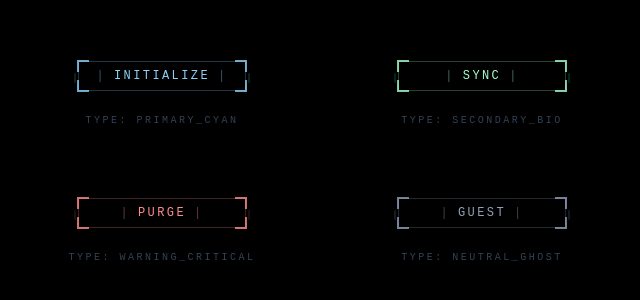
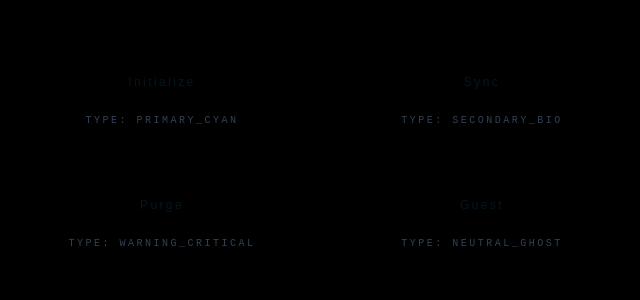
Before and after one commit to arrifat346afs/game-ui, a React (Vite) app: page / in a window 1280 px wide. Shown: the part 240-540 px from the top of the page, without its empty margins (318-958 px from the left). Built offline with nearby package versions, Linux system fonts and the light colour scheme.

Commit message:
refactor(button): replace inline variant styles with cn utility, update imports

```diff
--- a/src/components/ui/button.tsx
+++ b/src/components/ui/button.tsx
@@ -1,143 +1,34 @@
-/* eslint-disable react-refresh/only-export-components */
-import { Button as ButtonPrimitive, type ButtonProps } from "@base-ui/react/button"
+import { Button as ButtonPrimitive } from "@base-ui/react/button"
 import { cva, type VariantProps } from "class-variance-authority"
 
 import { cn } from "@/lib/utils"
-import React from "react"
 
-
-const variantConfig = {
-  // Standard Sci-Fi Variants
-  default: {
-    base: "text-[#8cd1fa]",
-    glow: "shadow-[#33a3be]",
-    line: "bg-[#8cd1fa]",
-    innerBg: "bg-[#142c2b]",
-    outerBg: "from-[#214d58] to-[#0a1f24]",
-    dot: "bg-[#244e4d]",
-    dotHover: "bg-[#5edaff]",
-    textGlow: "group-hover/button:text-shadow-blue",
-    lineGlow: "group-hover/button:shadow-[0_0_8px_3px_rgba(140,209,250,0.85)]",
-    innerGlow: "group-hover/button:shadow-[inset_0_0_18px_rgba(140,209,250,0.12)]",
-    outerGlow: "hover:shadow-[0_0_18px_5px_rgba(51,163,190,0.4)]",
-  },
-  secondary: {
-    base: "text-[#a3ffcc]",
-    glow: "shadow-[#22c55e]",
-    line: "bg-[#a3ffcc]",
-    innerBg: "bg-[#062e1c]",
-    outerBg: "from-[#064e3b] to-[#022c22]",
-    dot: "bg-[#065f46]",
-    dotHover: "bg-[#34d399]",
-    textGlow: "group-hover/button:text-shadow-green",
-    lineGlow: "group-hover/button:shadow-[0_0_8px_3px_rgba(163,255,204,0.85)]",
-    innerGlow: "group-hover/button:shadow-[inset_0_0_18px_rgba(163,255,204,0.12)]",
-    outerGlow: "hover:shadow-[0_0_18px_5px_rgba(34,197,94,0.4)]",
-  },
-  destructive: {
-    base: "text-[#ff8c8c]",
-    glow: "shadow-[#ef4444]",
-    line: "bg-[#ff8c8c]",
-    innerBg: "bg-[#2e1414]",
-    outerBg: "from-[#451a1a] to-[#1a0a0a]",
-    dot: "bg-[#4e2424]",
-    dotHover: "bg-[#ff5e5e]",
-    textGlow: "group-hover/button:text-shadow-red",
-    lineGlow: "group-hover/button:shadow-[0_0_8px_3px_rgba(255,140,140,0.85)]",
-    innerGlow: "group-hover/button:shadow-[inset_0_0_18px_rgba(255,140,140,0.12)]",
-    outerGlow: "hover:shadow-[0_0_18px_5px_rgba(239,68,68,0.4)]",
-  },
-  outline: {
-    base: "text-slate-400",
-    glow: "shadow-slate-500",
-    line: "bg-slate-400",
-    innerBg: "bg-slate-900/50",
-    outerBg: "from-slate-800 to-black",
-    dot: "bg-slate-700",
-    dotHover: "bg-slate-200",
-    textGlow: "group-hover/button:text-shadow-white",
-    lineGlow: "group-hover/button:shadow-[0_0_8px_3px_rgba(148,163,184,0.7)]",
-    innerGlow: "group-hover/button:shadow-[inset_0_0_18px_rgba(148,163,184,0.08)]",
-    outerGlow: "hover:shadow-[0_0_18px_5px_rgba(100,116,139,0.35)]",
-  },
-  // Evil Variants (Modified behavior)
-  "evil-cyan": {
-    base: "text-[#8cd1fa] font-mono tracking-[0.2em]",
-    glow: "shadow-[#33a3be]",
-    line: "bg-[#8cd1fa]",
-    innerBg: "bg-black/40",
-    outerBg: "from-[#0a1f24] to-black",
-    dot: "bg-[#244e4d]",
-    dotHover: "bg-[#5edaff]",
-    textGlow: "group-hover/button:text-shadow-blue",
-    lineGlow: "group-hover/button:shadow-[0_0_10px_4px_rgba(140,209,250,0.9)]",
-    innerGlow: "group-hover/button:shadow-[inset_0_0_22px_rgba(140,209,250,0.18)]",
-    outerGlow: "hover:shadow-[0_0_18px_5px_rgba(140,209,250,0.6),0_0_50px_18px_rgba(51,163,190,0.3)]",
-    borderColor: "border-[#8cd1fa]/25 hover:border-[#8cd1fa]/80",
-  },
-  "evil-bio": {
-    base: "text-[#a3ffcc] font-mono tracking-[0.2em]",
-    glow: "shadow-[#22c55e]",
-    line: "bg-[#a3ffcc]",
-    innerBg: "bg-black/40",
-    outerBg: "from-[#022c22] to-black",
-    dot: "bg-[#065f46]",
-    dotHover: "bg-[#34d399]",
-    textGlow: "group-hover/button:text-shadow-green",
-    lineGlow: "group-hover/button:shadow-[0_0_10px_4px_rgba(163,255,204,0.9)]",
-    innerGlow: "group-hover/button:shadow-[inset_0_0_22px_rgba(163,255,204,0.18)]",
-    outerGlow: "hover:shadow-[0_0_18px_5px_rgba(163,255,204,0.6),0_0_50px_18px_rgba(34,197,94,0.3)]",
-    borderColor: "border-[#a3ffcc]/25 hover:border-[#a3ffcc]/80",
-  },
-  "evil-warning": {
-    base: "text-[#ff8c8c] font-mono tracking-[0.2em]",
-    glow: "shadow-[#ef4444]",
-    line: "bg-[#ff8c8c]",
-    innerBg: "bg-black/40",
-    outerBg: "from-[#1a0a0a] to-black",
-    dot: "bg-[#4e2424]",
-    dotHover: "bg-[#ff5e5e]",
-    textGlow: "group-hover/button:text-shadow-red",
-    lineGlow: "group-hover/button:shadow-[0_0_10px_4px_rgba(255,140,140,0.9)]",
-    innerGlow: "group-hover/button:shadow-[inset_0_0_22px_rgba(255,140,140,0.18)]",
-    outerGlow: "hover:shadow-[0_0_18px_5px_rgba(255,140,140,0.6),0_0_50px_18px_rgba(239,68,68,0.3)]",
-    borderColor: "border-[#ff8c8c]/25 hover:border-[#ff8c8c]/80",
-  },
-  "evil-ghost": {
-    base: "text-slate-400 font-mono tracking-[0.2em]",
-    glow: "shadow-slate-500",
-    line: "bg-slate-400",
-    innerBg: "bg-black/20",
-    outerBg: "from-slate-900 to-black",
-    dot: "bg-slate-700",
-    dotHover: "bg-slate-200",
-    textGlow: "group-hover/button:text-shadow-white",
-    lineGlow: "group-hover/button:shadow-[0_0_10px_4px_rgba(148,163,184,0.8)]",
-    innerGlow: "group-hover/button:shadow-[inset_0_0_22px_rgba(148,163,184,0.12)]",
-    outerGlow: "hover:shadow-[0_0_18px_5px_rgba(148,163,184,0.5),0_0_50px_18px_rgba(100,116,139,0.25)]",
-    borderColor: "border-slate-400/25 hover:border-slate-400/80",
-  },
-}
 const buttonVariants = cva(
-  "group/button inline-flex shrink-0 items-center justify-center border-none bg-clip-padding transition-all outline-none select-none focus-visible:ring-2 focus-visible:ring-blue-500/30 active:translate-y-px disabled:pointer-events-none disabled:opacity-50 relative isolate overflow-visible cursor-pointer uppercase",
+  "group/button inline-flex shrink-0 items-center justify-center rounded-md border border-transparent bg-clip-padding text-xs/relaxed font-medium whitespace-nowrap transition-all outline-none select-none focus-visible:border-ring focus-visible:ring-2 focus-visible:ring-ring/30 active:not-aria-[haspopup]:translate-y-px disabled:pointer-events-none disabled:opacity-50 aria-invalid:border-destructive aria-invalid:ring-2 aria-invalid:ring-destructive/20 dark:aria-invalid:border-destructive/50 dark:aria-invalid:ring-destructive/40 [&_svg]:pointer-events-none [&_svg]:shrink-0 [&_svg:not([class*='size-'])]:size-4",
   {
     variants: {
       variant: {
-        default: "text-[#8cd1fa]",
-        secondary: "text-[#a3ffcc]",
-        destructive: "text-[#ff8c8c]",
-        outline: "text-slate-400 hover:text-white",
-        "evil-cyan": "text-[#8cd1fa]",
-        "evil-bio": "text-[#a3ffcc]",
-        "evil-warning": "text-[#ff8c8c]",
-        "evil-ghost": "text-slate-400",
+        default: "bg-primary text-primary-foreground hover:bg-primary/80",
+        outline:
+          "border-border hover:bg-input/50 hover:text-foreground aria-expanded:bg-muted aria-expanded:text-foreground dark:bg-input/30",
+        secondary:
+          "bg-secondary text-secondary-foreground hover:bg-secondary/80 aria-expanded:bg-secondary aria-expanded:text-secondary-foreground",
+        ghost:
+          "hover:bg-muted hover:text-foreground aria-expanded:bg-muted aria-expanded:text-foreground dark:hover:bg-muted/50",
+        destructive:
+          "bg-destructive/10 text-destructive hover:bg-destructive/20 focus-visible:border-destructive/40 focus-visible:ring-destructive/20 dark:bg-destructive/20 dark:hover:bg-destructive/30 dark:focus-visible:ring-destructive/40",
+        link: "text-primary underline-offset-4 hover:underline",
       },
       size: {
-        default: "h-auto p-2 px-3 text-xs/relaxed font-medium tracking-[2px]",
-        sm: "h-auto p-1.5 px-2 text-[10px] tracking-[1px]",
-        lg: "h-auto p-3 px-5 text-sm tracking-[3px]",
-        // Evil variants forced sizing
-        evil: "h-auto w-[200px] px-4 py-1.5 text-xs",
+        default:
+          "h-7 gap-1 px-2 text-xs/relaxed has-data-[icon=inline-end]:pr-1.5 has-data-[icon=inline-start]:pl-1.5 [&_svg:not([class*='size-'])]:size-3.5",
+        xs: "h-5 gap-1 rounded-sm px-2 text-[0.625rem] has-data-[icon=inline-end]:pr-1.5 has-data-[icon=inline-start]:pl-1.5 [&_svg:not([class*='size-'])]:size-2.5",
+        sm: "h-6 gap-1 px-2 text-xs/relaxed has-data-[icon=inline-end]:pr-1.5 has-data-[icon=inline-start]:pl-1.5 [&_svg:not([class*='size-'])]:size-3",
+        lg: "h-8 gap-1 px-2.5 text-xs/relaxed has-data-[icon=inline-end]:pr-2 has-data-[icon=inline-start]:pl-2 [&_svg:not([class*='size-'])]:size-4",
+        icon: "size-7 [&_svg:not([class*='size-'])]:size-3.5",
+        "icon-xs": "size-5 rounded-sm [&_svg:not([class*='size-'])]:size-2.5",
+        "icon-sm": "size-6 [&_svg:not([class*='size-'])]:size-3",
+        "icon-lg": "size-8 [&_svg:not([class*='size-'])]:size-4",
       },
     },
     defaultVariants: {
@@ -147,90 +38,19 @@ const buttonVariants = cva(
   }
 )
 
-type CustomButtonProps = ButtonProps & VariantProps<typeof buttonVariants>
-
-const Button = React.forwardRef<HTMLButtonElement, CustomButtonProps>(({
+function Button({
   className,
   variant = "default",
   size = "default",
-  children,
   ...props
-}, ref) => {
-  const isEvil = variant?.toString().startsWith('evil-');
-  const v = variantConfig[variant as keyof typeof variantConfig] || variantConfig.default;
-  const currentSize = isEvil ? "evil" : size;
-
+}: ButtonPrimitive.Props & VariantProps<typeof buttonVariants>) {
   return (
     <ButtonPrimitive
-      ref={ref}
-      className={cn(buttonVariants({ variant, size: currentSize, className }), v.base, v.outerGlow)}
-      style={{
-        background: `radial-gradient(circle 120px at 50% 50%, ${v.outerBg.split(' ')[0].replace('from-', '')}, ${v.outerBg.split(' ')[1].replace('to-', '')})`,
-      }}
+      data-slot="button"
+      className={cn(buttonVariants({ variant, size, className }))}
       {...props}
-    >
-      {/* Animated Glowing Lines */}
-      <div className={cn("absolute top-0 left-0 h-px w-0 transition-all duration-700 group-hover/button:w-full rounded-full ", v.line, v.glow, v.lineGlow)} />
-      <div className={cn("absolute bottom-0 right-0 h-px w-0 transition-all duration-700 group-hover/button:w-full rounded-full ", v.line, v.glow, v.lineGlow)} />
-      <div className={cn("absolute top-[12px] right-0 w-px h-0 transition-all duration-700 group-hover/button:h-[calc(100%-24px)] rounded-full ", v.line, v.glow, v.lineGlow)} />
-      <div className={cn("absolute bottom-[12px] left-0 w-px h-0 transition-all duration-700 group-hover/button:h-[calc(100%-24px)] rounded-full ", v.line, v.glow, v.lineGlow)} />
-
-      {/* Main Content Area */}
-      <div className={cn(
-        "relative w-full h-full flex items-center justify-center transition-all duration-400 border",
-        isEvil ? "px-2 py-1.5 bg-black/40 group-hover/button:bg-black/20" : "px-7 py-2 rounded-lg border-white/5",
-        isEvil && (v as { borderColor?: string }).borderColor,
-        v.innerBg,
-        v.textGlow,
-        v.innerGlow,
-      )}>
-        {isEvil && <span className="mr-2 select-none font-light opacity-40">|</span>}
-        {children}
-        {isEvil && <span className="ml-2 select-none font-light opacity-40">|</span>}
-
-        {/* Evil Brackets (Visible only for Evil variants) */}
-        {isEvil && (
-          <>
-            <span className="absolute -top-[2px] -left-[2px] h-3 w-3 border-t-2 border-l-2 border-current opacity-80" />
-            <span className="absolute -top-[2px] -right-[2px] h-3 w-3 border-t-2 border-r-2 border-current opacity-80" />
-            <span className="absolute -bottom-[2px] -left-[2px] h-3 w-3 border-b-2 border-l-2 border-current opacity-80" />
-            <span className="absolute -bottom-[2px] -right-[2px] h-3 w-3 border-b-2 border-r-2 border-current opacity-80" />
-          </>
-        )}
-
-        {/* Standard Sci-Fi Notches (Visible only for non-Evil variants) */}
-        {!isEvil && (
-          <>
-            <div className="absolute -top-px -left-px w-0 h-0 border-t-[9px] border-r-[9px] border-r-transparent border-t-black" />
-            <div className="absolute -top-px -right-px w-0 h-0 border-t-[9px] border-l-[9px] border-l-transparent border-t-black" />
-            <div className="absolute -bottom-px -left-px w-0 h-0 border-b-[9px] border-r-[9px] border-r-transparent border-b-black" />
-            <div className="absolute -bottom-px -right-px w-0 h-0 border-b-[9px] border-l-[9px] border-l-transparent border-b-black" />
-          </>
-        )}
-      </div>
-
-      {/* Standard Sci-Fi Masking (Visible only for non-Evil variants) */}
-      {!isEvil && (
-        <>
-          <div className="absolute -top-px -left-px w-0 h-0 border-t-13 border-t-black border-r-13 border-r-transparent pointer-events-none" />
-          <div className="absolute -top-px -right-px w-0 h-0 border-t-13 border-t-black border-l-13 border-l-transparent pointer-events-none" />
-          <div className="absolute -bottom-px -left-px w-0 h-0 border-b-13 border-b-black border-r-13 border-r-transparent pointer-events-none" />
-          <div className="absolute -bottom-px -right-px w-0 h-0 border-b-13 border-b-black border-l-13 border-l-transparent pointer-events-none" />
-        </>
-      )}
-
-      {/* Sensors (Visible for all variants) */}
-      <div className={cn("absolute left-[6%] top-[43%] w-[2px] h-[10px] rounded-full shadow-[0_0_4px_black] transition-all duration-400 opacity-40 group-hover/button:opacity-100", v.dot || "bg-current", `group-hover/button:${v.glow}`)} />
-      <div className={cn("absolute right-[6%] top-[43%] w-[2px] h-[10px] rounded-full shadow-[0_0_4px_black] transition-all duration-400 opacity-40 group-hover/button:opacity-100", v.dot || "bg-current", `group-hover/button:${v.glow}`)} />
-
-      <style dangerouslySetInnerHTML={{ __html: `
-        .text-shadow-blue { text-shadow: 0 0 6px rgba(79, 184, 255, 0.8); }
-        .text-shadow-green { text-shadow: 0 0 6px rgba(74, 222, 128, 0.8); }
-        .text-shadow-red { text-shadow: 0 0 6px rgba(248, 113, 113, 0.8); }
-        .text-shadow-white { text-shadow: 0 0 6px rgba(255, 255, 255, 0.6); }
-      `}} />
-    </ButtonPrimitive>
+    />
   )
-})
+}
 
 export { Button, buttonVariants }
```
